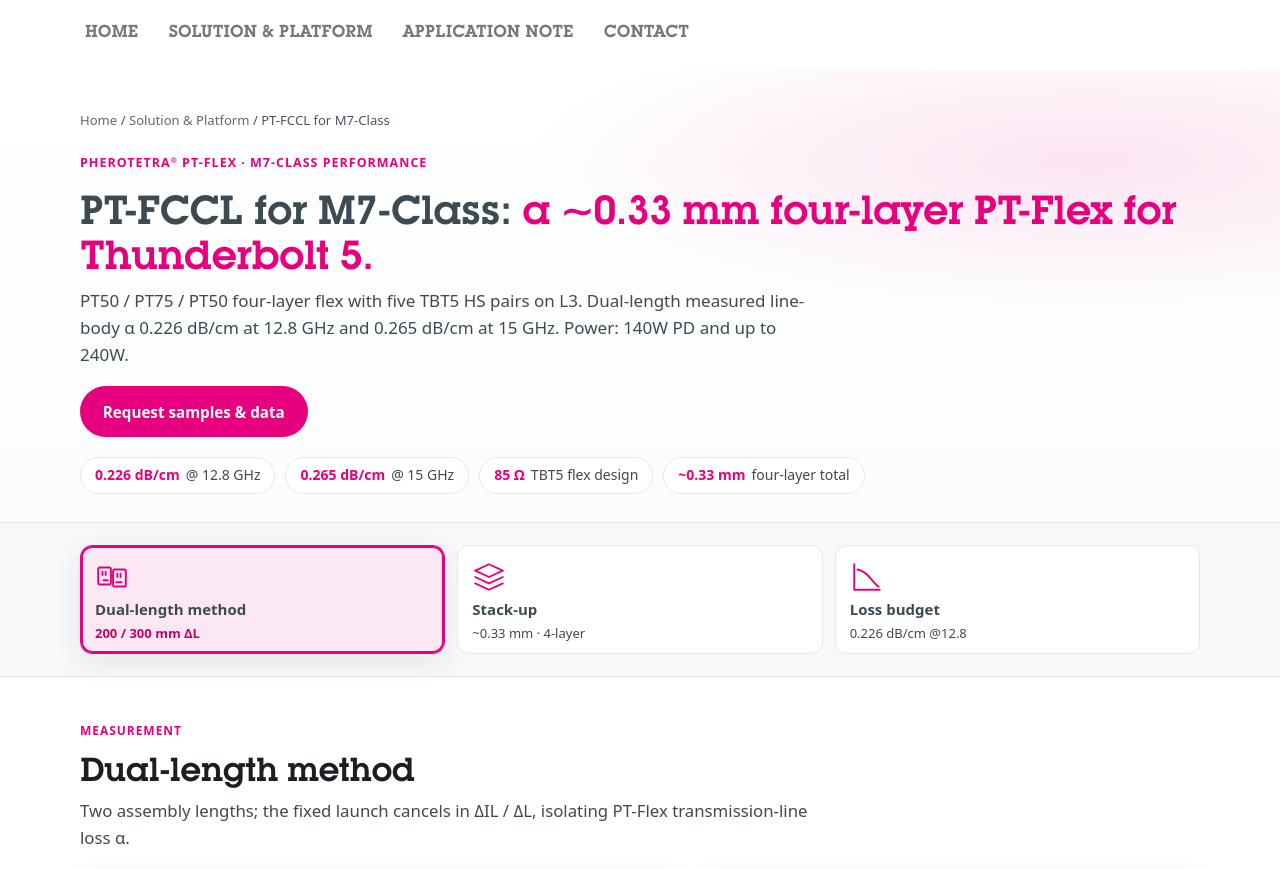
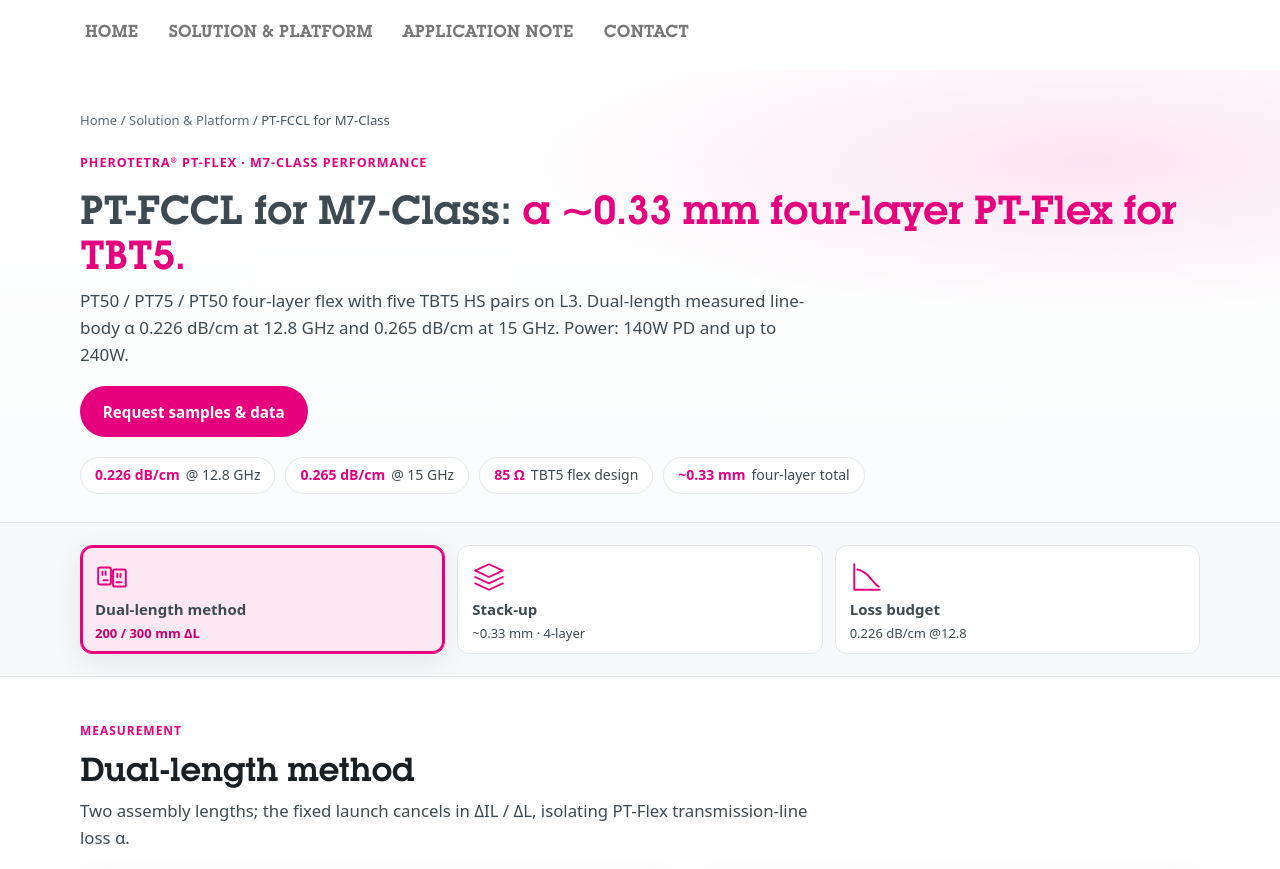
Before and after one commit to ITShirre/www.shirre.com, a Jekyll site: the page built from products/pt-fccl-m7/index.html, in a window 1280 px wide and 900 px high, cut to the strip 0-869 px from the top of the window. Built offline with Jekyll 4.4.1, drawn with Linux system fonts in a browser that asks for light colours.

Commit message:
Rename Thunderbolt 5 to TBT5; crop stray text from M7 stack-up image

```diff
--- a/_data/i18n/m7.yml
+++ b/_data/i18n/m7.yml
@@ -1,7 +1,7 @@
 # PT-FCCL for M7-Class page strings. Numbers only from /workspace/m7-content/ (dual-length, stackup, loss-budget).
 en:
   eyebrow: "PheroTetra<sup>®</sup> PT-Flex · M7-class performance"
-  h_accent: "a ~0.33 mm four-layer PT-Flex for Thunderbolt 5."
+  h_accent: "a ~0.33 mm four-layer PT-Flex for TBT5."
   hero_lead: "PT50 / PT75 / PT50 four-layer flex with five TBT5 HS pairs on L3. Dual-length measured line-body α 0.226 dB/cm at 12.8 GHz and 0.265 dB/cm at 15 GHz. Power: 140W PD and up to 240W."
   chip_il: "0.226 dB/cm"
   chip_il_k: "@ 12.8 GHz"
--- a/_includes/products/pt-fccl-m7.html
+++ b/_includes/products/pt-fccl-m7.html
@@ -86,10 +86,10 @@
     <div class="m7-wrap">
       <p class="m7-label">Construction</p>
       <{{ m7_h2 }} class="m7-h2">Stack-up — four layers in ~0.33 mm</{{ m7_h2 }}>
-      <p class="m7-lede">Five Thunderbolt 5 HS pairs on L3, between L2 and L4 ground. Power: 140W PD and up to 240W. Build: PT50 + PT75 + PT50.</p>
+      <p class="m7-lede">Five TBT5 HS pairs on L3, between L2 and L4 ground. Power: 140W PD and up to 240W. Build: PT50 + PT75 + PT50.</p>
       <div class="m7-split">
         <figure class="m7-chart">
-          <a href="{{ site.baseurl }}/static/assets/img/products/m7/m7_stackup_section-20261105.png" aria-label="Open M7 stack-up cross-section full size"><img src="{{ site.baseurl }}/static/assets/img/products/m7/m7_stackup_section-20261105.png" width="1131" height="859" loading="lazy"
+          <a href="{{ site.baseurl }}/static/assets/img/products/m7/m7_stackup_section-20261105b.png" aria-label="Open M7 stack-up cross-section full size"><img src="{{ site.baseurl }}/static/assets/img/products/m7/m7_stackup_section-20261105b.png" width="1131" height="600" loading="lazy"
                alt="PT-Flex four-layer cross-section: L1 Power + Control, PT50 film, L2 Ground, PT75 core, L3 HS + side GND, PT50 film, L4 Ground; ~0.33 mm total" /></a>
           <figcaption>PT-Flex four-layer cross-section (schematic, not to scale). 3 of 5 HS pairs shown. Blind GND vias stitch L3 side grounds to L2 and L4.</figcaption>
         </figure>
--- a/_includes/sections/appnotes.html
+++ b/_includes/sections/appnotes.html
@@ -35,7 +35,7 @@
   <div class="an-grid"><div><figure class="an-fig"><img src="{{ site.baseurl }}/static/assets/img/appnotes/an_cpc_fixture-20261102.jpg" alt="Shirre CPC 112G test fixture board, MB side and plug side" loading="lazy"><figcaption>CPC 112G test fixture board (MB side and plug side).</figcaption></figure></div><div>
   <p class="an-label">Application note</p><h2>CPC/CPX Module</h2><p class="an-lede">Shirre builds high-bandwidth transmission-line solutions on PheroTetra® FCCL that integrate connectors for CPC/CPX modules.</p><p class="an-soon">Coming soon.</p></div></div></section><section class="an-panel" role="tabpanel" id="an-usb4" aria-labelledby="an-usb4-tab" tabindex="0">
   <div class="an-grid"><div><div class="an-imgph" role="img" aria-label="Image coming soon">Coming soon<br><small>USB4 V2 / TBT5 application image</small></div></div><div>
-  <p class="an-label">Application note</p><h2>USB4 V2 / Thunderbolt™ 5</h2><p class="an-lede">Flexible interconnects for USB4 Version 2.0 / Thunderbolt 5 I/O, with the option to embed redrivers/ICs on the flex.</p><p class="an-soon">Coming soon.</p></div></div></section><section class="an-panel" role="tabpanel" id="an-optical" aria-labelledby="an-optical-tab" tabindex="0">
+  <p class="an-label">Application note</p><h2>USB4 V2 / TBT5</h2><p class="an-lede">Flexible interconnects for USB4 Version 2.0 / TBT5 I/O, with the option to embed redrivers/ICs on the flex.</p><p class="an-soon">Coming soon.</p></div></div></section><section class="an-panel" role="tabpanel" id="an-optical" aria-labelledby="an-optical-tab" tabindex="0">
   <div class="an-grid"><div><figure class="an-fig"><img src="{{ site.baseurl }}/static/assets/img/appnotes/an_optical_module-20261102.jpg" alt="Rigid-flex 400Gbps optical module PCB, 52 mm" loading="lazy"><figcaption>Rigid-flex 400Gbps Optical Module PCB (52 mm).</figcaption></figure></div><div>
   <p class="an-label">Application note</p><h2>400Gbps Optical Module</h2><p class="an-lede">A rigid-flex optical-module PCB built on PheroTetra® FCCL.</p><p class="an-soon">Coming soon.</p></div></div></section><section class="an-panel" role="tabpanel" id="an-pcie" aria-labelledby="an-pcie-tab" tabindex="0">
   <div class="an-grid"><div><div class="an-imgph" role="img" aria-label="Image coming soon">Coming soon<br><small>PCIe Gen5/Gen6 edge-computing application image</small></div></div><div>
--- a/products/pt-fccl-m7/index.html
+++ b/products/pt-fccl-m7/index.html
@@ -3,8 +3,8 @@
 lang: en
 permalink: /products/pt-fccl-m7/
 seo_title: "PT-FCCL for M7-Class | Shirre Lab Corp."
-description: "PT-FCCL for M7-Class: PheroTetra® PT-Flex four-layer ~0.33 mm build for Thunderbolt 5. Dual-length α 0.226 dB/cm at 12.8 GHz, 0.265 dB/cm at 15 GHz. 140W PD and up to 240W."
-og_image: /static/assets/img/products/m7/m7_stackup_section-20261105.png
+description: "PT-FCCL for M7-Class: PheroTetra® PT-Flex four-layer ~0.33 mm build for TBT5. Dual-length α 0.226 dB/cm at 12.8 GHz, 0.265 dB/cm at 15 GHz. 140W PD and up to 240W."
+og_image: /static/assets/img/products/m7/m7_stackup_section-20261105b.png
 og_image_w: 1131
 og_image_h: 859
 ---
```
Also changed, not shown: static/assets/img/products/m7/m7_stackup_section-20261105.png (deleted), static/assets/img/products/m7/m7_stackup_section-20261105b.png (added).
